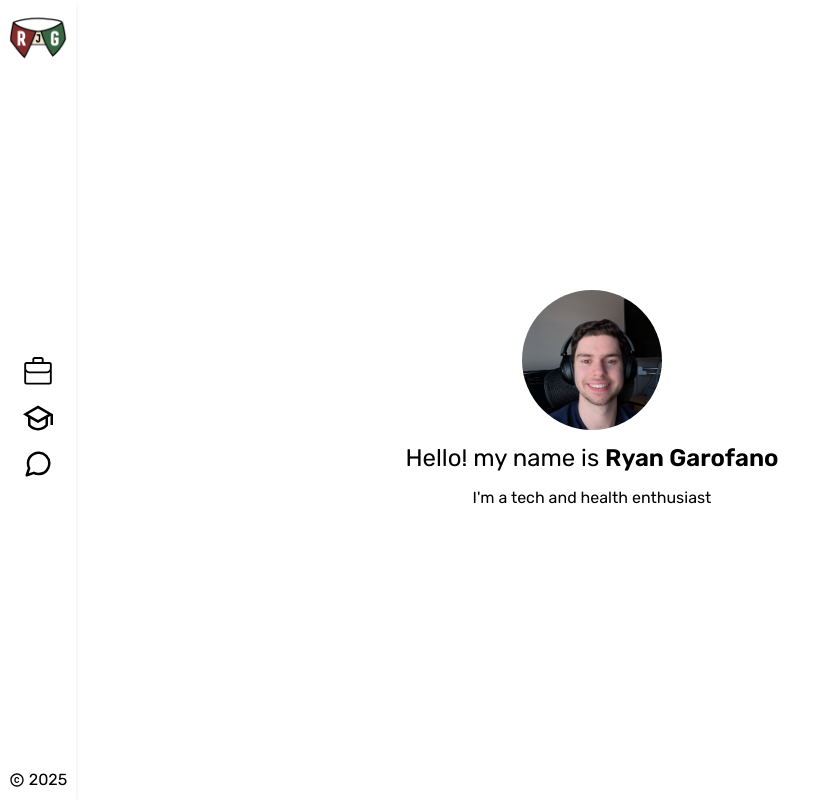
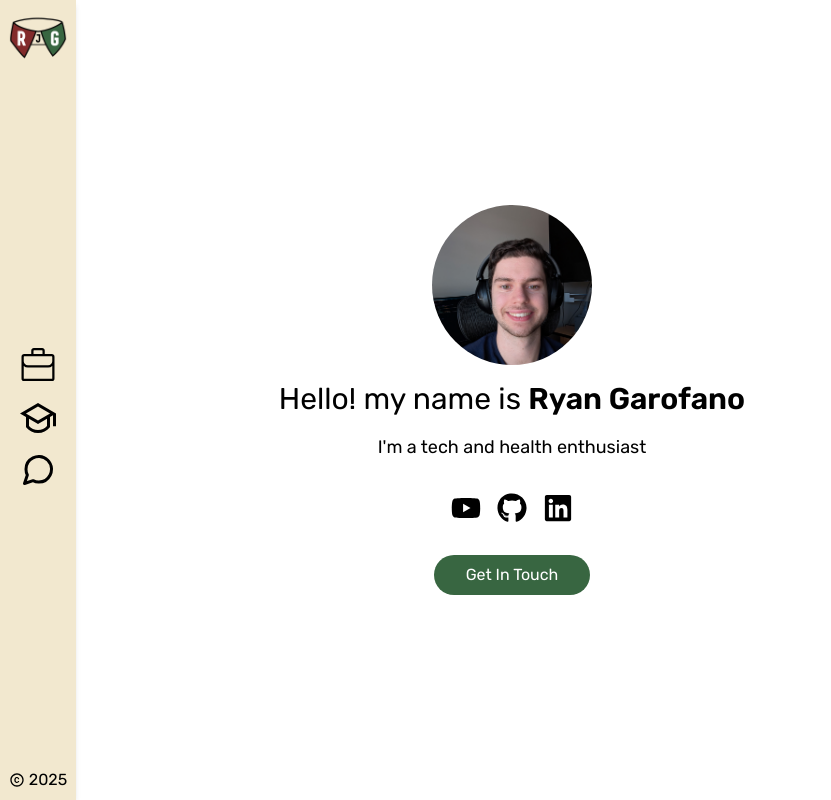
Before and after one commit to rgarofano/website, a React (Vite) app: page / in a window 1280 px wide. Shown: the whole page, without its empty margins (0-831 px from the left). Built offline with nearby package versions, Linux system fonts and the light colour scheme.

Commit message:
Add social links and button to homepage

```diff
--- /dev/null
+++ b/src/components/Button.tsx
@@ -0,0 +1,13 @@
+type ButtonProps = {
+    text: string;
+}
+
+function Button({ text }: ButtonProps) {
+    return (
+        <button className="bg-mydarkgreen text-white px-8 py-2 rounded-full hover:bg-mygreen hover:scale-105 transition-colors transition-transform">
+            {text}
+        </button>
+    );
+}
+
+export default Button;
--- a/src/components/Home.tsx
+++ b/src/components/Home.tsx
@@ -1,19 +1,23 @@
 import Selfie from "../assets/selfie.jpg";
+import Button from "./Button";
+import SocialLinks from "./SocialLinks";
 
 function Home() {
     return (
-        <section className="min-h-screen max-w-5xl flex justify-center items-center">
-            <div className="flex flex-col items-center gap-3">
+        <section className="min-h-screen max-w-5xl flex flex-col justify-center items-center gap-5">
+            <div className="flex flex-col items-center gap-4">
                 <img
-                    className="size-35 rounded-full object-cover"
+                    className="size-40 rounded-full object-cover"
                     src={Selfie}
                     alt="Ryan Garofano"
                 />
-                <h1 className="text-2xl">
-                    Hello! my name is { }
+                <h1 className="text-3xl">
+                    Hello! my name is {}
                     <span className="font-semibold">Ryan Garofano</span>
                 </h1>
-                <span className="text-md">I'm a tech and health enthusiast</span>
+                <span className="text-lg">I'm a tech and health enthusiast</span>
+                <SocialLinks />
+                <Button text="Get In Touch" />
             </div>
         </section>
     );
--- /dev/null
+++ b/src/components/NavLink.tsx
@@ -0,0 +1,11 @@
+import { ReactNode } from "react";
+
+function NavLink(props: { children: ReactNode }) {
+    return (
+        <li className="px-2 hover:text-mydarkgreen hover:cursor-pointer hover:scale-105 transition-transform">
+           {props.children}
+        </li>
+    );
+}
+
+export default NavLink;
--- a/src/components/Sidebar.tsx
+++ b/src/components/Sidebar.tsx
@@ -3,24 +3,25 @@ import { FiMessageCircle } from "react-icons/fi";
 import { GoBriefcase } from "react-icons/go";
 import { MdOutlineCopyright } from "react-icons/md";
 import { RiGraduationCapLine } from "react-icons/ri";
+import NavLink from "./NavLink";
 
 function Sidebar() {
     return (
-        <aside className="fixed left-0 top-0 shadow-md min-h-full p-2 z-10 flex flex-col justify-between items-center">
+        <aside className="fixed left-0 top-0 bg-cream shadow-md min-h-full p-2 z-10 flex flex-col justify-between items-center">
             <a href="#home">
                 <img className="size-15" src={Logo} alt="logo" />
             </a>
             <nav>
-                <ul className="flex flex-col justify-center items-center gap-4 py-4 text-3xl">
-                    <li className="px-2">
+                <ul className="flex flex-col justify-center items-center gap-4 py-4 text-4xl">
+                    <NavLink>
                         <GoBriefcase />
-                    </li>
-                    <li className="px-2">
+                    </NavLink>
+                    <NavLink>
                         <RiGraduationCapLine />
-                    </li>
-                    <li className="px-2">
+                    </NavLink>
+                    <NavLink>
                         <FiMessageCircle />
-                    </li>
+                    </NavLink>
                 </ul>
             </nav>
             <footer className="flex items-center gap-1">
--- /dev/null
+++ b/src/components/SocialLinks.tsx
@@ -0,0 +1,19 @@
+import { FaGithub, FaLinkedin, FaYoutube } from "react-icons/fa6";
+
+function SocialLinks() {
+    return (
+        <div className="text-3xl flex gap-4 my-4">
+            <a href="https://youtube.com/@ryangarofano" target="_blank">
+                <FaYoutube className="hover:text-myred transition-colors" />
+            </a>
+            <a href="https://github.com/rgarofano" target="_blank">
+                <FaGithub className="hover:text-gray-700 transition-colors" />
+            </a>
+            <a href="https://www.linkedin.com/in/rgarofano/" target="_blank">
+                <FaLinkedin className="hover:text-linkedin transition-colors" />
+            </a>
+        </div>
+    );
+}
+
+export default SocialLinks;
--- a/src/index.css
+++ b/src/index.css
@@ -1,13 +1,5 @@
 @import url('https://fonts.googleapis.com/css2?family=Rubik:ital,wght@0,300..900;1,300..900&display=swap');
 @import "tailwindcss";
-
-:root {
-    --dark-green: #386641;
-    --green: #6a994e;
-    --light-green: #a7c957;
-    --background: #f2e8cf;
-    --red: #bc4749;
-}
 
 * {
     box-sizing: border-box;
@@ -37,5 +29,13 @@ html, body, #root, #root>div {
 
 body {
     font-family: "Rubik";
-    padding-left: 5rem;
 }
+
+@theme {
+    --color-mydarkgreen: #386641;
+    --color-mygreen: #6a994e;
+    --color-mylightgreen: #a7c957;
+    --color-myred: #bc4749;
+    --color-cream: #f2e8cf;
+    --color-linkedin: #0072b1;
+}
```
